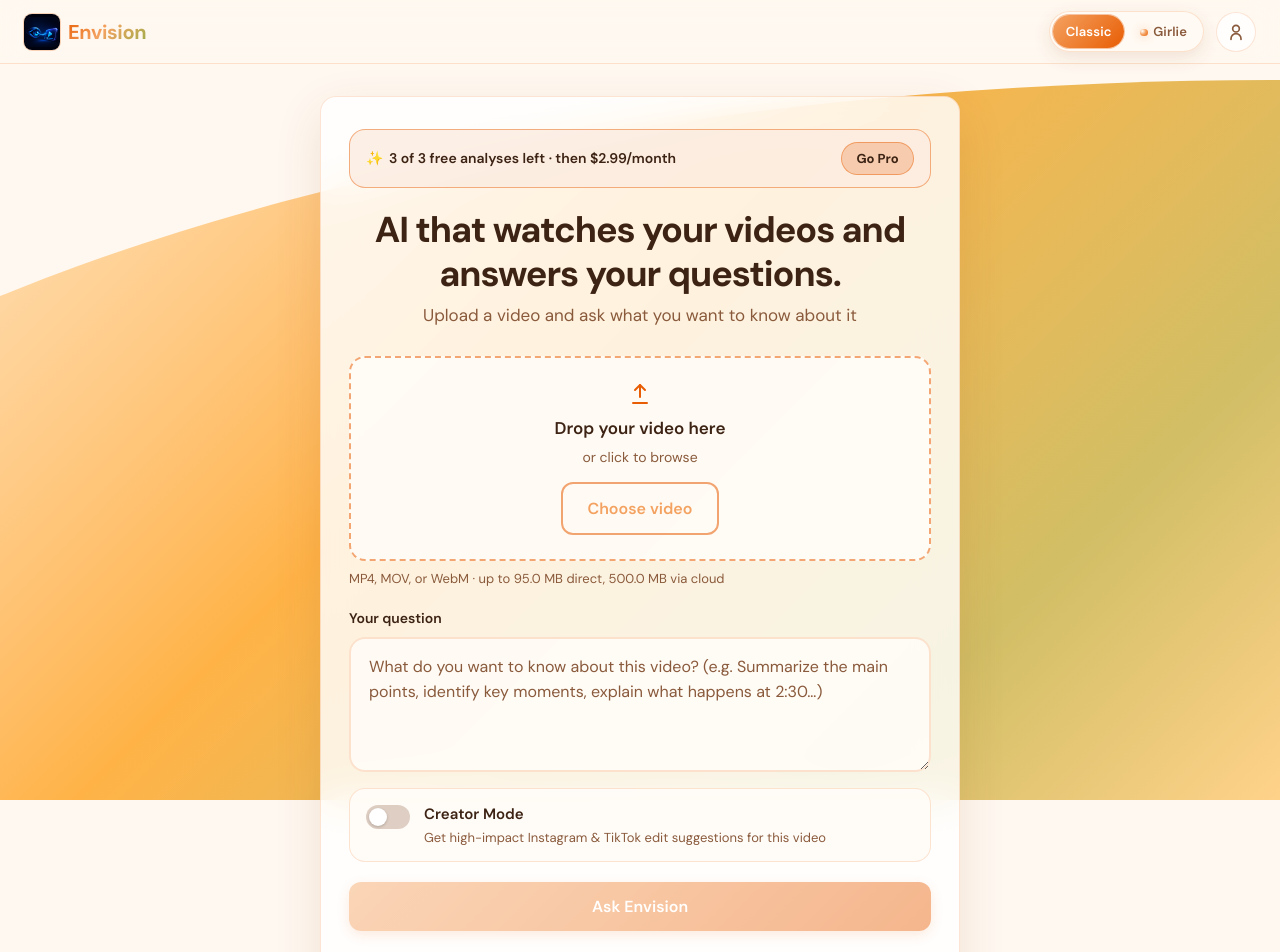
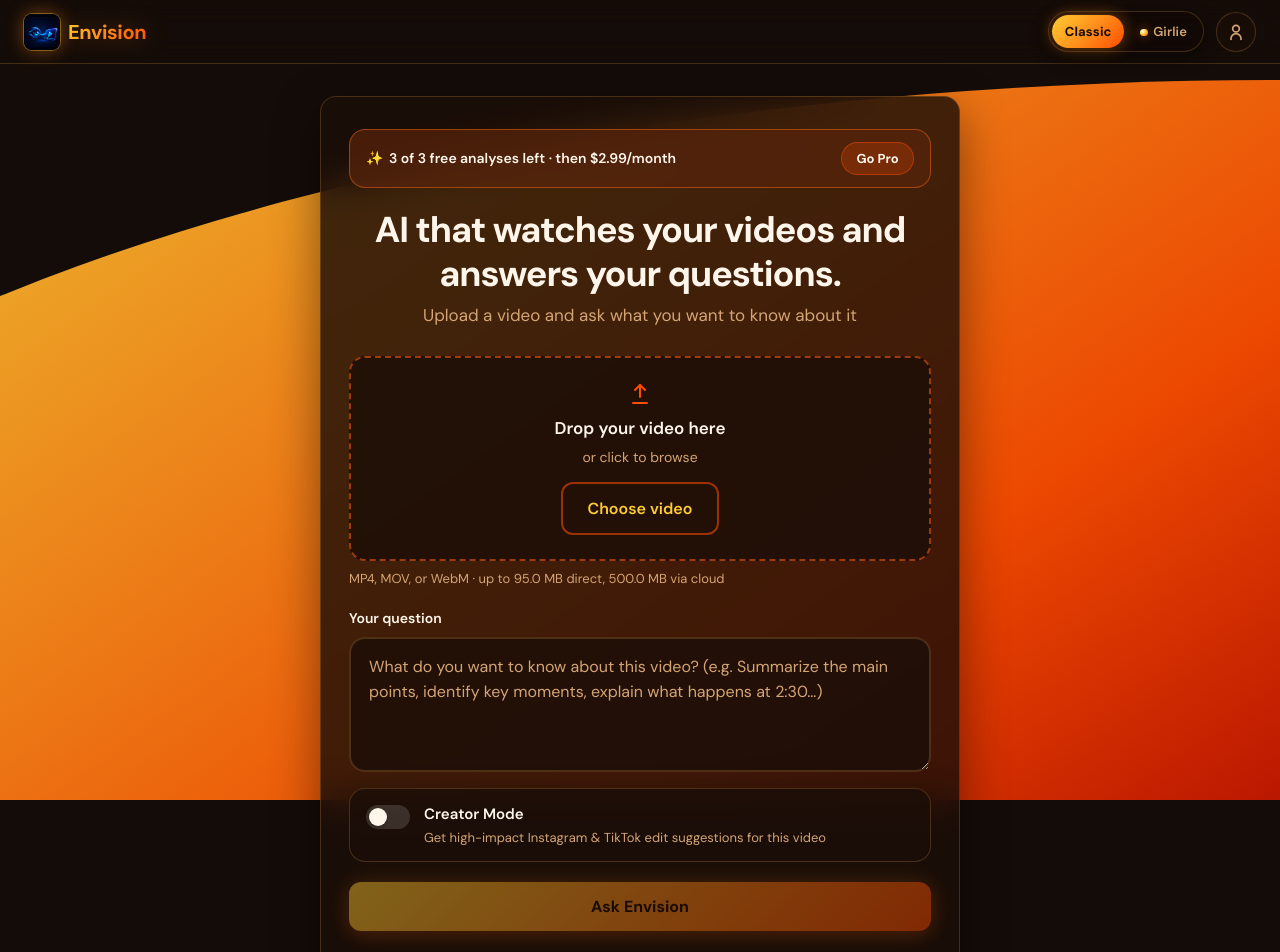
Before and after one commit to ClaudioK5/Envision-Frontend, a React (Vite) app: page / in a window 1280 px wide. Shown: the top 952 px of the page. Built offline with nearby package versions, Linux system fonts and the light colour scheme.

Commit message:
Add files via upload

```diff
--- a/src/index.css
+++ b/src/index.css
@@ -1,34 +1,35 @@
 :root,
 html[data-theme="classic"] {
-  /* Premium light mango — warm cream, citrus orange, soft coral, hint of leaf green */
-  --navy-dark: #fff8f0;
-  --navy-mid: #ffe0b8;
-  --navy-light: #ffc478;
-  --gradient-mid: #ffb347;
-  --accent: #e85d04;
-  --accent-bright: #f4a261;
-  --accent-glow: rgba(232, 93, 4, 0.28);
-  --accent-soft-12: rgba(232, 93, 4, 0.1);
-  --accent-soft-28: rgba(244, 162, 97, 0.28);
-  --accent-soft-34: rgba(244, 162, 97, 0.34);
-  --accent-soft-40: rgba(232, 93, 4, 0.35);
-  --accent-soft-45: rgba(255, 179, 71, 0.45);
-  --accent-soft-55: rgba(232, 93, 4, 0.5);
-  --leaf: #7cb342;
+  /* Premium mango — deep warm base, brilliant yellow → orange → red */
+  --navy-dark: #140c08;
+  --navy-mid: #3d1f0f;
+  --navy-light: #6b3010;
+  --gradient-mid: #c45c12;
+  --accent: #ff4d00;
+  --accent-bright: #ffcc33;
+  --accent-mid: #ff8a1a;
+  --accent-glow: rgba(255, 138, 26, 0.45);
+  --accent-soft-12: rgba(255, 138, 26, 0.14);
+  --accent-soft-28: rgba(255, 77, 0, 0.28);
+  --accent-soft-34: rgba(255, 138, 26, 0.34);
+  --accent-soft-40: rgba(255, 77, 0, 0.4);
+  --accent-soft-45: rgba(255, 204, 51, 0.4);
+  --accent-soft-55: rgba(255, 77, 0, 0.55);
+  --leaf: #9acd32;
 
   --bg: var(--navy-dark);
-  --bg-elevated: rgba(255, 255, 255, 0.78);
-  --surface-ink: rgba(255, 255, 255, 0.92);
-  --surface-deep: rgba(255, 252, 247, 0.88);
-  --surface-deep-strong: rgba(255, 250, 244, 0.96);
-  --surface-mid: rgba(255, 224, 184, 0.65);
-  --user-bubble-from: rgba(244, 162, 97, 0.4);
-  --user-bubble-to: rgba(255, 204, 128, 0.75);
-  --text: #3d2314;
-  --text-muted: #8a5a3c;
-  --border: rgba(232, 93, 4, 0.16);
-  --shadow: rgba(140, 60, 20, 0.12);
-  --glass: rgba(255, 255, 255, 0.82);
+  --bg-elevated: rgba(61, 31, 15, 0.72);
+  --surface-ink: rgba(20, 10, 6, 0.78);
+  --surface-deep: rgba(28, 14, 8, 0.82);
+  --surface-deep-strong: rgba(18, 10, 6, 0.96);
+  --surface-mid: rgba(80, 36, 14, 0.55);
+  --user-bubble-from: rgba(255, 204, 51, 0.35);
+  --user-bubble-to: rgba(255, 77, 0, 0.45);
+  --text: #fff6eb;
+  --text-muted: #d4a574;
+  --border: rgba(255, 180, 80, 0.2);
+  --shadow: rgba(0, 0, 0, 0.45);
+  --glass: rgba(28, 14, 8, 0.82);
 
   --header-height: 64px;
   --radius: 12px;
@@ -129,13 +130,14 @@ body {
   position: absolute;
   inset: 0;
   background: linear-gradient(
-    135deg,
-    #ffe8c8 0%,
-    #ffb347 42%,
-    color-mix(in srgb, var(--leaf) 35%, #ffc478) 78%,
-    #ffd28a 100%
+    145deg,
+    #ffcc33 0%,
+    #ff8a1a 38%,
+    #ff4d00 72%,
+    #c91800 100%
   );
   clip-path: ellipse(140% 90% at 100% 100%);
+  opacity: 0.92;
 }
 
 @media (min-width: 768px) {
@@ -173,21 +175,24 @@ body {
   letter-spacing: -0.02em;
 }
 
+.logo__mark {
+  color: var(--text);
+  background: linear-gradient(135deg, #ffcc33 0%, #ff8a1a 48%, #ff4d00 100%);
+  -webkit-background-clip: text;
+  background-clip: text;
+  -webkit-text-fill-color: transparent;
+  filter: drop-shadow(0 0 12px rgba(255, 138, 26, 0.35));
+}
+
 .logo__icon {
   width: 2.25rem;
   height: 2.25rem;
   border-radius: 0.5rem;
   object-fit: cover;
   flex-shrink: 0;
-  box-shadow: 0 0 0 1px color-mix(in srgb, var(--accent) 25%, transparent);
-}
-
-.logo__mark {
-  color: var(--text);
-  background: linear-gradient(135deg, #e85d04 0%, #f4a261 45%, #7cb342 120%);
-  -webkit-background-clip: text;
-  background-clip: text;
-  -webkit-text-fill-color: transparent;
+  box-shadow:
+    0 0 0 1px color-mix(in srgb, var(--accent-bright) 35%, transparent),
+    0 0 18px var(--accent-glow);
 }
 
 .header__actions {
@@ -229,9 +234,10 @@ body {
 }
 
 .theme-toggle__btn--active {
-  color: #fff;
-  background: linear-gradient(135deg, var(--accent-bright), var(--accent));
-  box-shadow: 0 0 0 1px color-mix(in srgb, var(--accent) 35%, transparent);
+  color: #1a0c06;
+  font-weight: 700;
+  background: linear-gradient(135deg, #ffcc33 0%, #ff8a1a 55%, #ff4d00 100%);
+  box-shadow: 0 0 16px rgba(255, 138, 26, 0.45);
 }
 
 .theme-toggle__btn--girlie.theme-toggle__btn--active {
@@ -611,7 +617,7 @@ html[data-theme="girlie"] .result-body--markdown strong {
   height: 1.5rem;
   margin-top: 0.125rem;
   border-radius: 999px;
-  background: color-mix(in srgb, var(--text-muted) 28%, transparent);
+  background: rgba(255, 255, 255, 0.14);
   transition: background 0.18s ease;
 }
 
@@ -623,13 +629,13 @@ html[data-theme="girlie"] .result-body--markdown strong {
   width: 1.125rem;
   height: 1.125rem;
   border-radius: 50%;
-  background: #fff;
-  box-shadow: 0 1px 3px rgba(0, 0, 0, 0.2);
+  background: #fff6eb;
+  box-shadow: 0 1px 3px rgba(0, 0, 0, 0.35);
   transition: transform 0.18s ease;
 }
 
 .creator-mode-toggle__input:checked + .creator-mode-toggle__switch {
-  background: var(--accent);
+  background: linear-gradient(90deg, #ffcc33, #ff4d00);
 }
 
 .creator-mode-toggle__input:checked + .creator-mode-toggle__switch::after {
@@ -846,13 +852,16 @@ html[data-theme="girlie"] .result-body--markdown strong {
 
 .btn--primary {
   width: 100%;
-  color: #fff;
-  background: linear-gradient(135deg, var(--accent-bright), var(--accent));
-  box-shadow: 0 4px 14px var(--accent-glow);
+  color: #1a0c06;
+  font-weight: 700;
+  background: linear-gradient(135deg, #ffcc33 0%, #ff8a1a 50%, #ff4d00 100%);
+  box-shadow:
+    0 4px 18px rgba(255, 77, 0, 0.4),
+    0 0 28px rgba(255, 204, 51, 0.2);
 }
 
 .btn--primary:not(:disabled):hover {
-  filter: brightness(1.08);
+  filter: brightness(1.1);
 }
 
 .btn--primary:not(:disabled):active {
@@ -959,7 +968,7 @@ html[data-theme="girlie"] .result-body--markdown strong {
 }
 
 .result-body--markdown strong {
-  color: var(--text);
+  color: #ffe6a8;
   font-weight: 700;
 }
 
@@ -1471,9 +1480,12 @@ html[data-theme="girlie"] .result-body--markdown strong {
 .upgrade-pro-btn--primary {
   width: 100%;
   padding: 0.875rem 1.25rem;
-  color: #fff;
-  background: linear-gradient(135deg, var(--accent-bright), var(--accent));
-  box-shadow: 0 4px 14px var(--accent-glow);
+  color: #1a0c06;
+  font-weight: 700;
+  background: linear-gradient(135deg, #ffcc33 0%, #ff8a1a 50%, #ff4d00 100%);
+  box-shadow:
+    0 4px 18px rgba(255, 77, 0, 0.4),
+    0 0 24px rgba(255, 204, 51, 0.18);
 }
 
 .upgrade-pro-btn--primary:hover {
```
